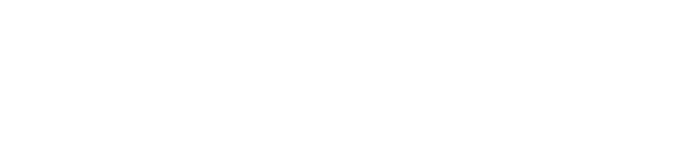
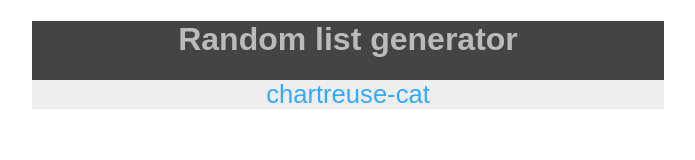
Before and after one commit to raysarebest/green-pig, a plain HTML site: page index.html in a window 1280 px wide. Shown: the whole page, without its empty margins (292-987 px from the left). Drawn offline with Linux system fonts and the light colour scheme.

Commit message:
inital setup of basic files

```diff
--- /dev/null
+++ b/greenpig.css
@@ -0,0 +1,21 @@
+body {
+    font-family: "Monteserrat", sans-serif;
+}
+
+.wrapper {
+    background-color: #444444;
+    margin: 0 auto;
+    width: 50%;
+}
+
+h1 {
+    color:  #BBBBBB;
+    text-align: center;
+}
+
+.output {
+    background-color:  #EEEEEE;
+    color: #33AAFF;
+    font-size: 1.6em;
+    text-align: center;
+}
--- /dev/null
+++ b/greenpig.js
@@ -0,0 +1,14 @@
+var colorArray = ["aliceBlue", "antiqueWhite", "aqua", "aquamarine", "azure", "beige",
+"bisque", "black", "blanchedAlmond", "blue", "blueViolet", "brown",
+"burlyWood", "cadetBlue", "chartreuse", "chocolate", "coral", "cornflowerBlue",
+"cornsilk", "crimson", "cyan", "darkBlue", "darkCyan", "darkGoldenRod",
+"red", "orange", "yellow", "green", "purple"];
+var animalArray = ["cat", "pig", "monkey", "dog","horse", "rhino", "elephant", "cow", "whale", "dolphin"];
+var outputDiv = document.querySelectorAll(".output")[0];
+
+function getRandomElement(choiceArray) {
+    randomElement = Math.floor(Math.random() * (choiceArray.length - 1));
+    return choiceArray[randomElement];
+}
+
+outputDiv.innerHTML = `${getRandomElement(colorArray)}-${getRandomElement(animalArray)}`;
--- a/index.html
+++ b/index.html
@@ -1,7 +1,16 @@
 <!DOCTYPE html>
-<html>
+<html lang="en">
     <head>
+        <meta charset="utf-8">
+        <link href="https://fonts.googleapis.com/css?family=Montserrat:400,400i" rel="stylesheet">
+        <link href="greenpig.css" rel="stylesheet">
     </head>
     <body>
+        <div class="wrapper">
+            <h1>Random list generator</h1>
+            <div class="output">
+            </div>
+        </div> <!-- end wraper -->
+        <script src="greenpig.js"></script>
     </body>
 </html>
```
